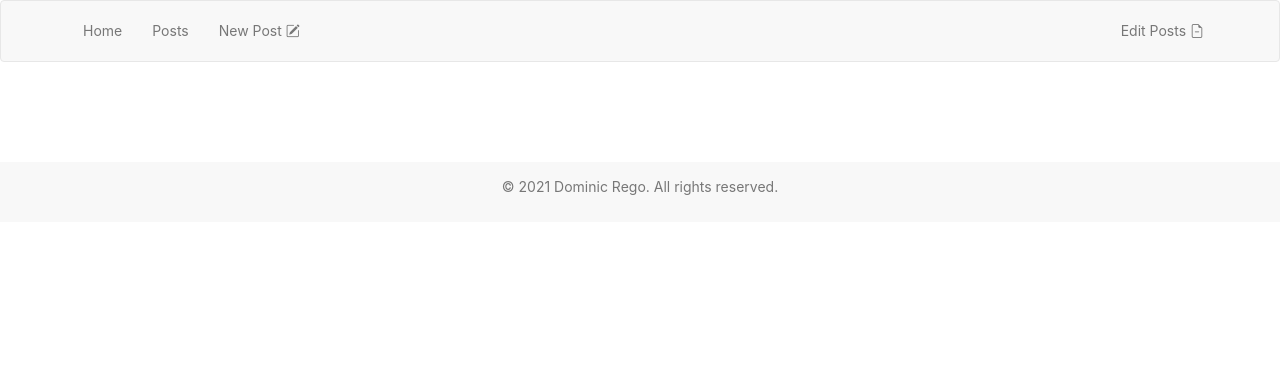
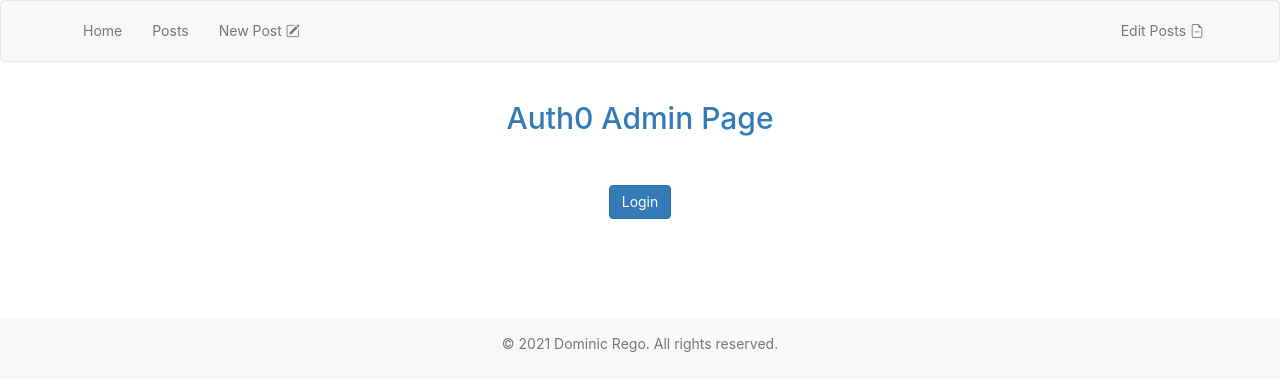
Before and after one commit to nooch-fifo/react-hooks, a React (Create React App) app: page /adminDom in a window 1280 px wide. Shown: the top 390 px of the page. Built offline with nearby package versions, Linux system fonts and the light colour scheme.

Commit message:
Adding Auth0 and Creating Initial Admin Login Button

```diff
--- a/package.json
+++ b/package.json
@@ -3,6 +3,7 @@
   "version": "0.1.0",
   "private": true,
   "dependencies": {
+    "@auth0/auth0-react": "^1.8.0",
     "@testing-library/jest-dom": "^5.14.1",
     "@testing-library/react": "^11.2.7",
     "@testing-library/user-event": "^12.8.3",
--- a/src/App.js
+++ b/src/App.js
@@ -13,6 +13,7 @@
   Route
 }
   from 'react-router-dom';
+import LoginButton from './Components/Auth0/LoginButton';
 
 function App() {
   return (
@@ -20,6 +21,7 @@
       <Router>
         <Navbar />
         <Switch>
+          <Route exact path="/adminDom"><LoginButton /></Route>
           <Route exact path="/"><Home /></Route>
           <Route exact path="/posts"><BlogPosts /></Route>
           <Route exact path="/post/:slug"><ReadPost /></Route>
--- /dev/null
+++ b/src/Components/Auth0/LoginButton.js
@@ -0,0 +1,15 @@
+import React from 'react';
+import { useAuth0 } from '@auth0/auth0-react';
+
+const LoginButton = () => {
+    const { loginWithRedirect } = useAuth0();
+
+    return (
+        <div className="container">
+            <h2 class="text-center text-primary text-capitalize" style={{marginBottom:50}}>Auth0 Admin Page</h2>
+            <button className="btn btn-primary" onClick={() => loginWithRedirect()}>Login</button>
+        </div>
+    );
+};
+
+export default LoginButton;
--- a/src/index.js
+++ b/src/index.js
@@ -3,12 +3,21 @@
 import './index.css';
 import App from './App';
 import { BrowserRouter } from 'react-router-dom';
+import { Auth0Provider } from "@auth0/auth0-react";
+
+// const domain = process.env.REACT_APP_AUTH0_DOMAIN;
+// const clientId = process.env.REACT_APP_AUTH0_CLIENT_ID;
 
 ReactDOM.render(
   <React.StrictMode>
-    <BrowserRouter>
-      <App />
-    </BrowserRouter>
+    <Auth0Provider
+    domain='dev-suwox8vk.us.auth0.com'
+    clientId='MLsBEyaLVtXSDxBpNxO7C2hj4BPWlfwe'
+    redirectUri={window.location.origin}>
+      <BrowserRouter>
+        <App />
+      </BrowserRouter>
+    </Auth0Provider>
   </React.StrictMode>,
   document.getElementById('root')
 );
```
Also changed, not shown: 1 other file (tests, documents, lock files or other folders).
